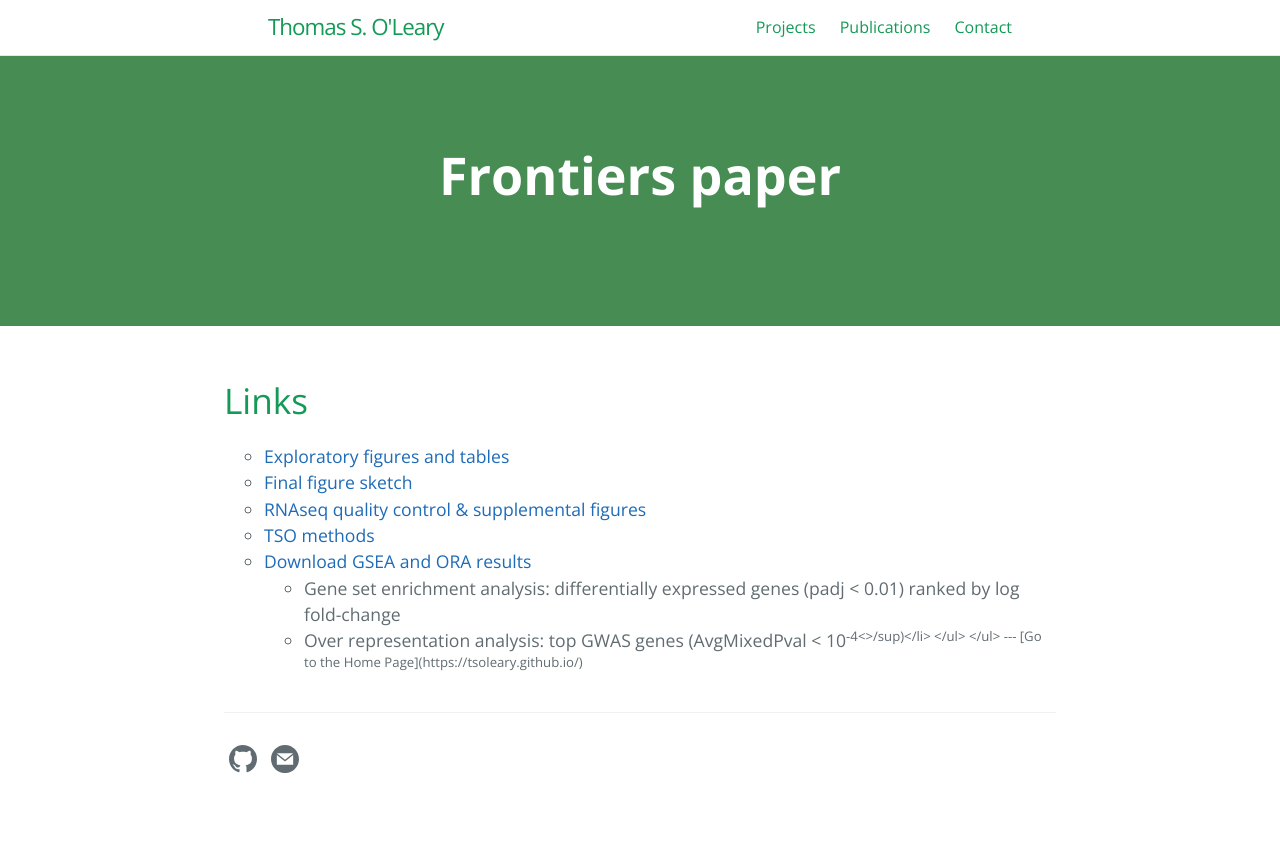
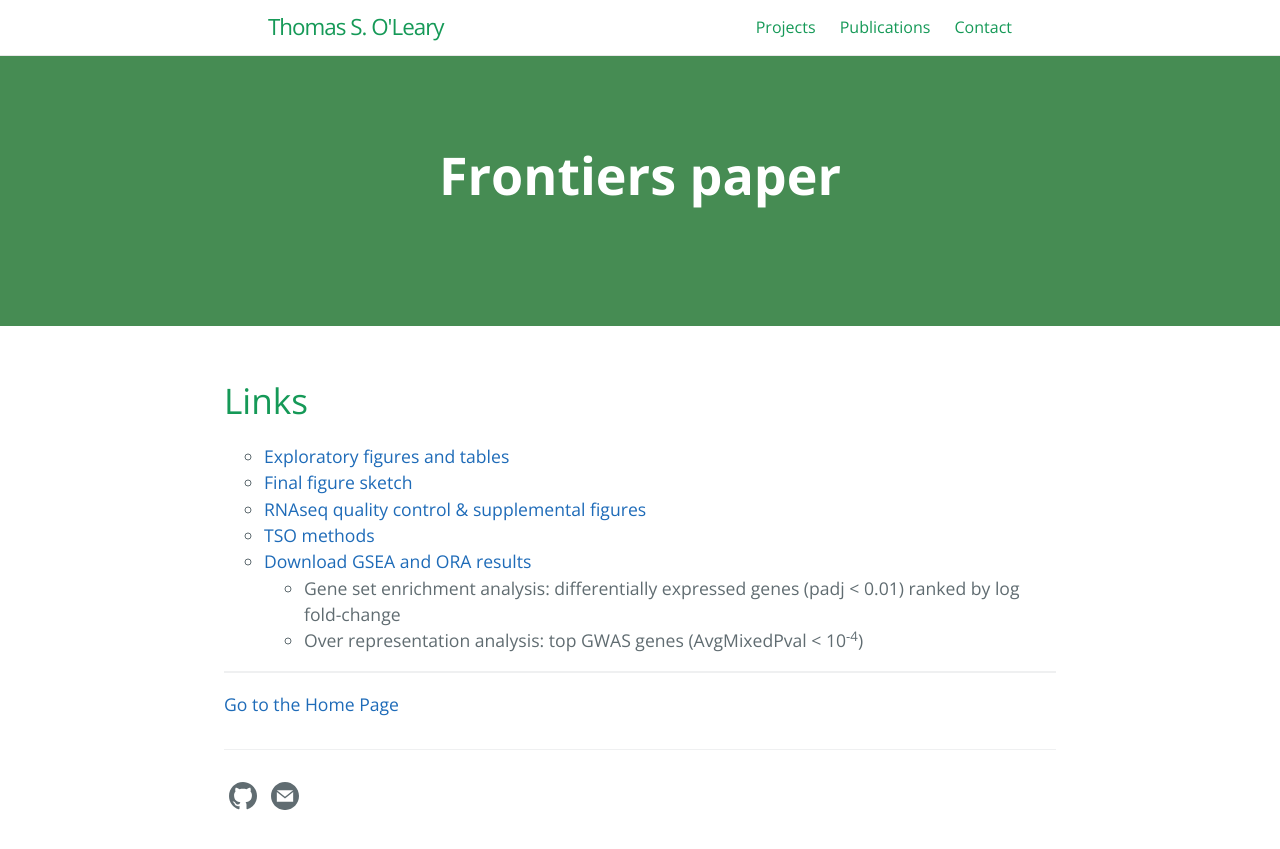
Before and after one commit to tsoleary/tsoleary.github.io, a Jekyll site: the page built from frontiers/frontiers.md, in a window 1280 px wide. Shown: the top 849 px of the page. Built offline with Jekyll 4.4.1, drawn with Linux system fonts in a browser that asks for light colours.

Commit message:
sup fixed

```diff
--- a/frontiers/frontiers.md
+++ b/frontiers/frontiers.md
@@ -17,7 +17,7 @@ order: 1
   <li><a href="https://tsoleary.github.io/rna_seq/cahan/results/GSEA_ORA.zip" download>Download GSEA and ORA results</a></li>
   <ul>
     <li>Gene set enrichment analysis: differentially expressed genes (padj < 0.01) ranked by log fold-change</li>
-    <li>Over representation analysis: top GWAS genes (AvgMixedPval < 10<sup>-4<>/sup)</li>
+    <li>Over representation analysis: top GWAS genes (AvgMixedPval < 10<sup>-4</sup>)</li>
   </ul>
 </ul>
 
```
